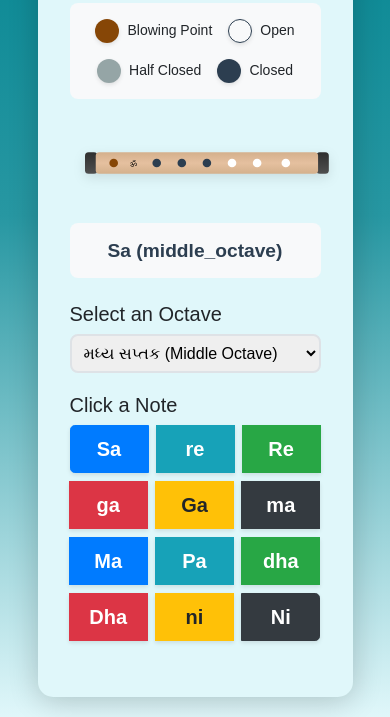
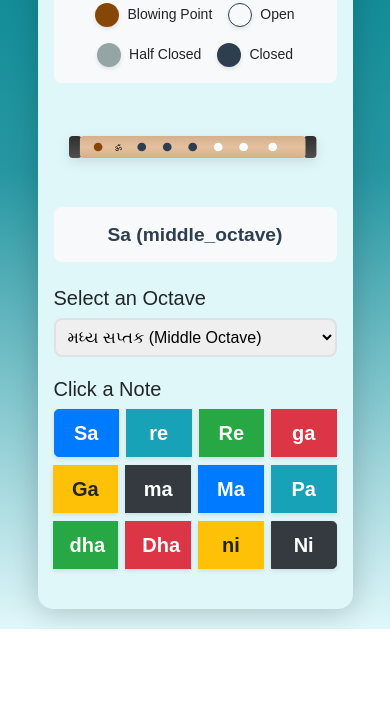
Before and after one commit to Rajz-09/Trial_Based, a website: page fluteFingering.html in a window 390 px wide. Shown: the part 247-964 px from the top of the page. After the commit the page ends 876 px from the top, so only its background shows below. Drawn offline with nearby package versions, Linux system fonts and the light colour scheme; a web font is replaced by a local one.

Commit message:
flutepage updated

```diff
--- a/css/fluteFingering.css
+++ b/css/fluteFingering.css
@@ -9,19 +9,9 @@
     --border-radius: 15px;
 }
 
-/* body {
-    font-family: 'Kalam', cursive;
-    background: linear-gradient(to bottom, var(--gradient-start), var(--gradient-middle), var(--gradient-end));
-    min-height: 100vh;
-    margin: 0;
-    padding: 20px;
-    display: grid;
-    place-items: center;
-} */
-
 .transposer-container {
     background: var(--container-color);
-    padding: 2rem;
+    padding: 1rem;
     border-radius: var(--border-radius);
     box-shadow: 0 4px 30px rgba(0, 0, 0, 0.2);
     width: min(90%, 800px);
@@ -81,6 +71,7 @@
     margin: 20px auto;
     display: block;
     filter: drop-shadow(0 4px 6px rgba(0, 0, 0, 0.1));
+    align-items: center;
 }
 
 
@@ -180,8 +171,9 @@
 
 @media (max-width: 576px) {
     #flute {
-        width: 100%;
+        width: 90%;
         max-width: 400px;
+        align-items: center;
     }
 }
 
@@ -189,6 +181,8 @@
     #flute {
         width: 100%;
         max-width: 600px;
+        align-items: center;
+
     }
 
 }
@@ -197,6 +191,8 @@
     #flute {
         width: 100%;
         max-width: 800px;
+        align-items: center;
+
     }
 
 }
@@ -205,5 +201,7 @@
     #flute {
         width: 100%;
         max-width: 1000px;
+        align-items: center;
+
     }
 }
--- a/fluteFingering.html
+++ b/fluteFingering.html
@@ -76,7 +76,6 @@
 
 
 
-<div id="mainContent">
 
     <div class="container transposer-container">
         <h1 class="title">Interactive Bansuri Fingering Chart</h1>
@@ -167,7 +166,6 @@
         </div>
 
     </div>
-</div>
 
 <script>
     const fingeringPatterns = [
```
